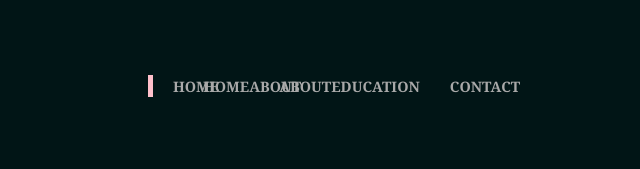
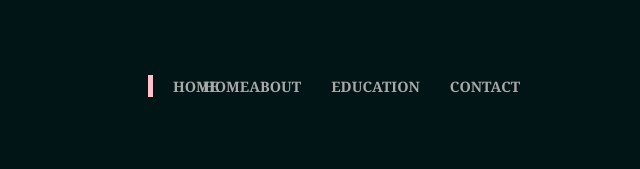
Before and after one commit to irunguliz/Portfolio, a plain HTML site: page About.html in a window 1280 px wide. Shown: the top 169 px of the page, 2-642 px from the left. Drawn offline with Linux system fonts and the light colour scheme.

Commit message:
index.html

```diff
--- a/About.html
+++ b/About.html
@@ -23,7 +23,6 @@
         </div>
         <ul class="nav">
             <li><a href="#" class="active"><a href="index.html">Home</a></li>
-            <li><a href="About.html">About</a></li>
         </ul>
         <ul class="nav">
         <li><a href="index.html">Home</a></li>
```
Also changed, not shown: Contact.html (+0 -1 lines), Education.html (+0 -1 lines), index.html (+0 -1 lines).
